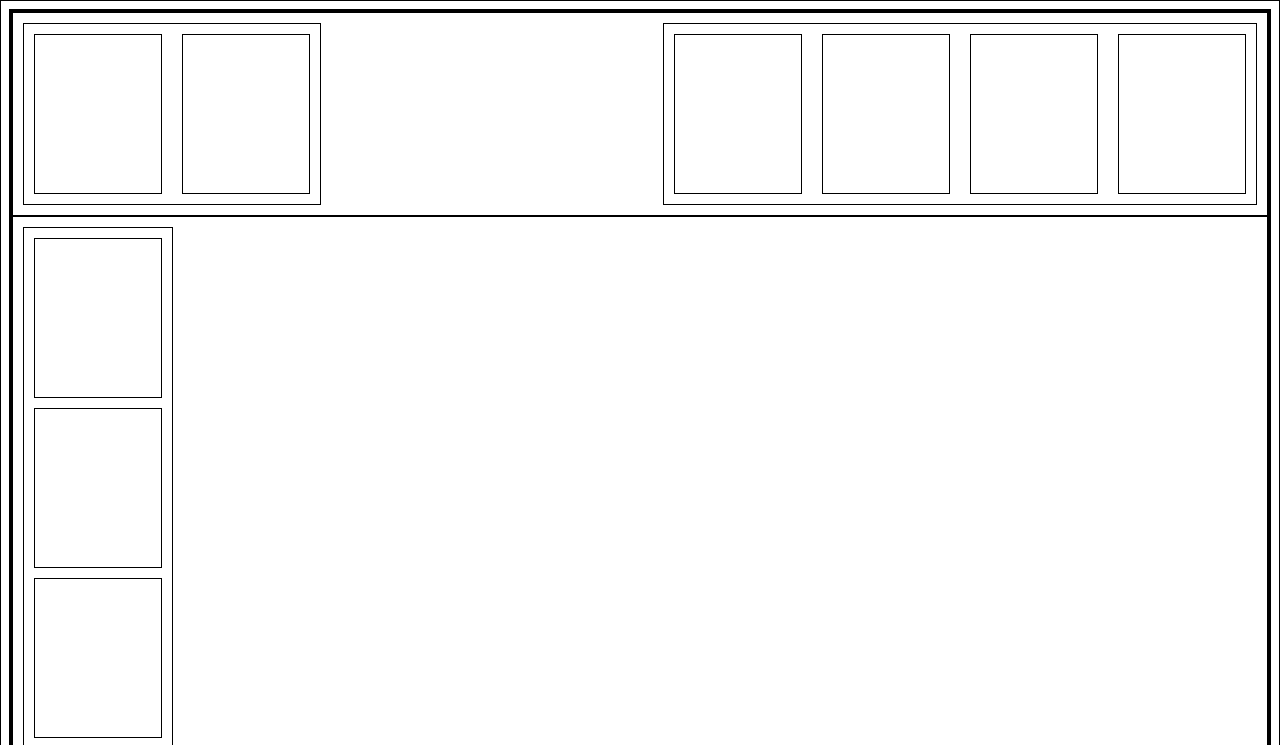
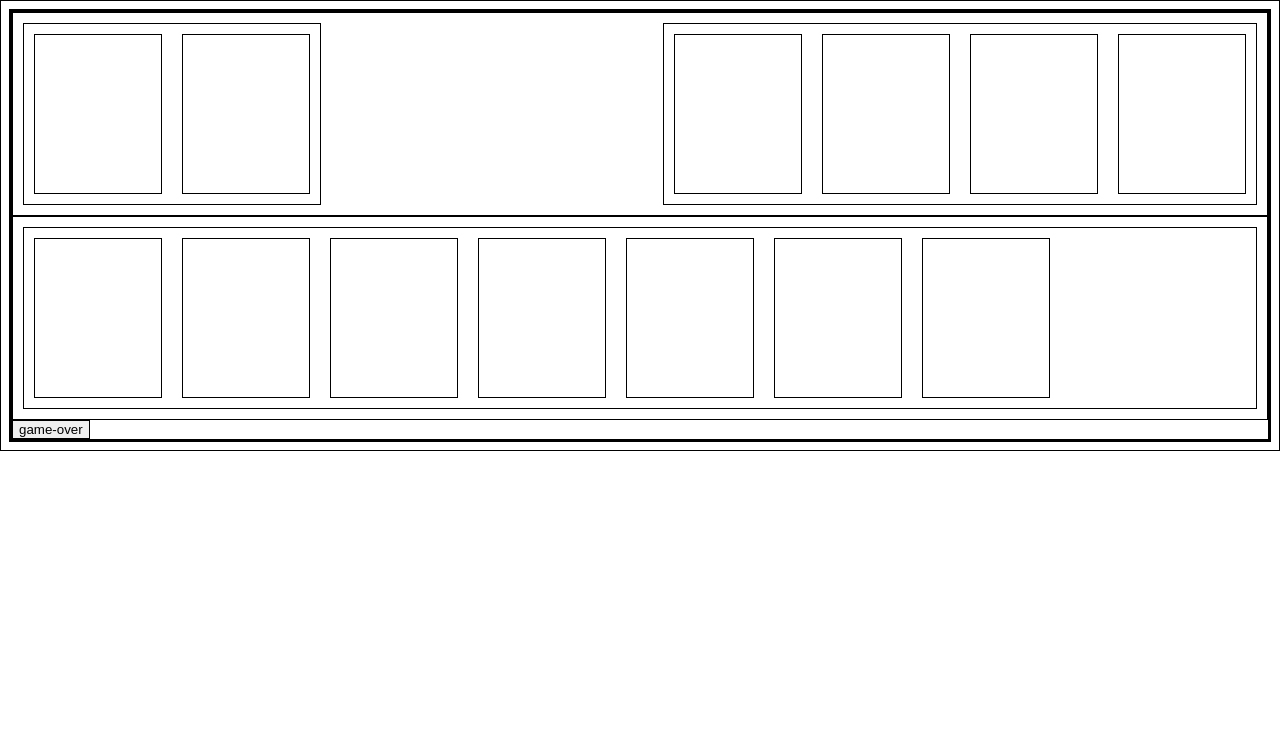
Before and after one commit to ByronGBP/vanilla-solitaire-app, a plain HTML site: page index.html in a window 1280 px wide. Shown: the top 745 px of the page. Drawn offline with Linux system fonts and the light colour scheme.

Commit message:
style bottom-center-element

```diff
--- a/css/main.css
+++ b/css/main.css
@@ -23,7 +23,7 @@ html {
   margin: 10px;
 }
 
-#top-element, #bottom-element, #top-right-element, #top-left-element {
+#top-element, #bottom-center-element, #top-right-element, #top-left-element {
   display: flex;
 }
 
```
